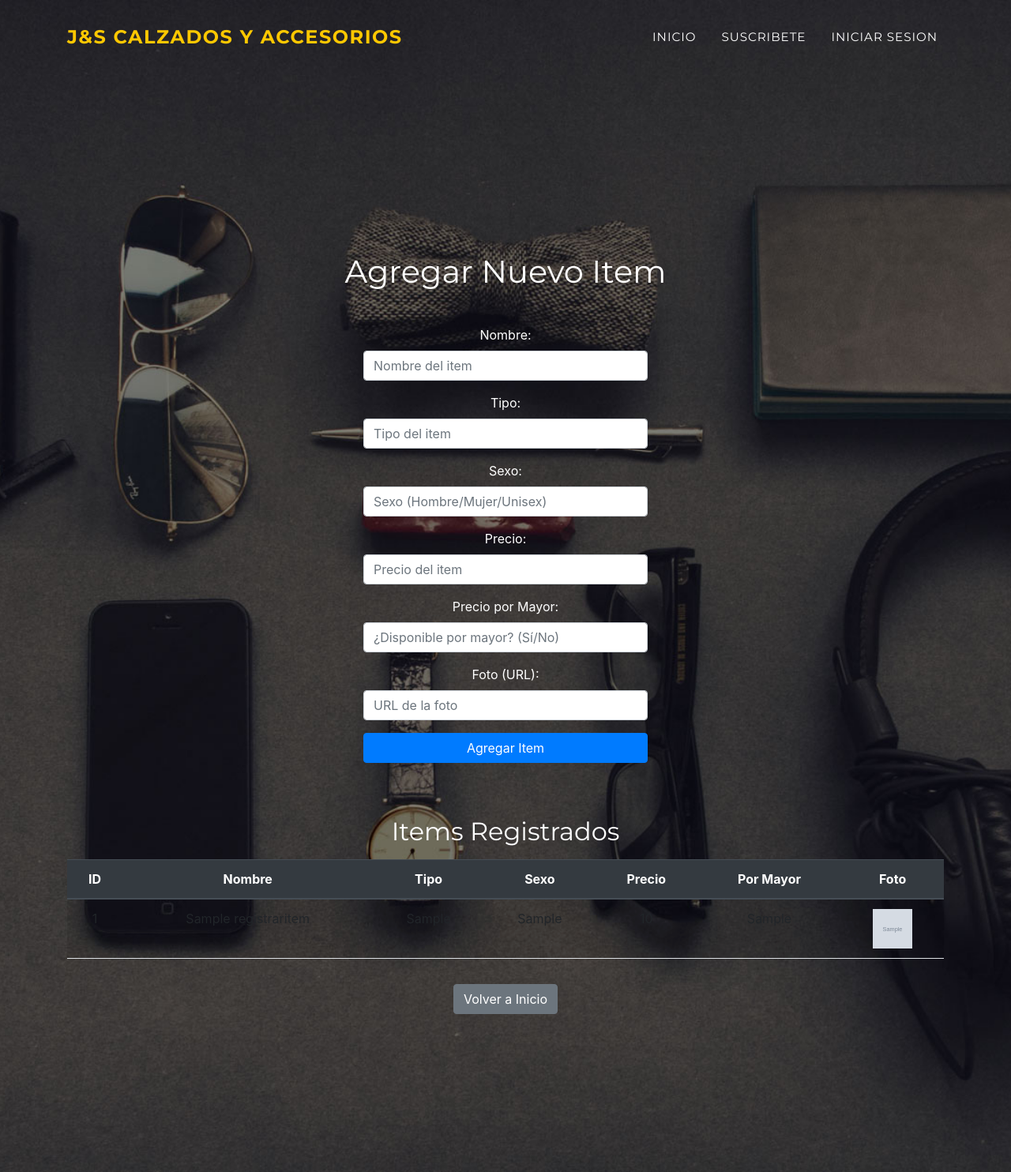
After one commit to GIANCARLO2601/paginaZapateria, a PHP site: page /insertaritems.php in a window 1280 px wide. The commit adds this page. Shown: the whole page at 79% size. Run offline with PHP 8.4, Linux system fonts and the light colour scheme; tables that the repository leaves empty or names only in its code hold one stand-in row (values such as "Sample post"); grey boxes marked "Sample" are stand-in pictures; some libraries are stand-ins or nearby versions.

Commit message:
agregarItems

```diff
--- /dev/null
+++ b/con_db_lista.php
@@ -0,0 +1,3 @@
+<?php
+$conex=mysqli_connect("localhost","root","","registros");
+?>
--- a/index.html
+++ b/index.html
@@ -28,7 +28,7 @@
                 <div class="collapse navbar-collapse" id="navbarResponsive">
                     <ul class="navbar-nav text-uppercase ms-auto py-4 py-lg-0">
                         <li class="nav-item"><a class="nav-link" href="#services">Servicios</a></li>
-                        <li class="nav-item"><a class="nav-link" href="#portfolio">Moda1</a></li>
+                        <li class="nav-item"><a class="nav-link" href="#portfolio">Moda</a></li>
                         <li class="nav-item"><a class="nav-link" href="#team">Team</a></li>
                         <li class="nav-item"><a class="nav-link" href="#contact">Contact</a></li>
                         <li class="nav-item"><a class="nav-link" href="./login.php">SUSCRIBETE</a></li>
--- a/iniciarSesion.php
+++ b/iniciarSesion.php
@@ -14,7 +14,9 @@ if (isset($_POST['iniciarsesion'])) {  // Verifica si se ha enviado el formulari
 
         if ($resultado) {  // Verifica si la consulta se ejecutó correctamente
             if (mysqli_num_rows($resultado) > 0) {  // Si hay coincidencias
-                $mensaje = '<h3 class="ok">¡Inicio de sesión exitoso!</h3>';
+                // Redirige a insertaritems.php si el inicio es exitoso
+                header("Location: ./insertaritems.php");
+                exit();  // Asegúrate de terminar la ejecución del script
             } else {  // Si no hay coincidencias
                 $mensaje = '<h3 class="bad">¡Email o contraseña incorrectos!</h3>';
             }
--- /dev/null
+++ b/insertaritems.php
@@ -0,0 +1,142 @@
+<?php
+include("con_db.php");  // Incluye la conexión a la base de datos
+
+$mensaje = "";  // Inicializa el mensaje vacío
+
+if (isset($_POST['agregarItem'])) {  // Verifica si se ha enviado el formulario
+    // Obtén los datos ingresados en el formulario
+    $nombre = mysqli_real_escape_string($conex, trim($_POST['nombre']));
+    $tipo = mysqli_real_escape_string($conex, trim($_POST['tipo']));
+    $sexo = mysqli_real_escape_string($conex, trim($_POST['sexo']));
+    $precio = mysqli_real_escape_string($conex, trim($_POST['precio']));
+    $pormayor = mysqli_real_escape_string($conex, trim($_POST['pormayor']));
+    $foto = mysqli_real_escape_string($conex, trim($_POST['foto']));  // URL de la foto
+
+    // Verifica que los campos no estén vacíos
+    if (!empty($nombre) && !empty($tipo) && !empty($sexo) && !empty($precio) && !empty($pormayor) && !empty($foto)) {
+        // Consulta SQL para insertar el nuevo item
+        $consulta = "INSERT INTO registraritems (nombre, tipo, sexo, precio, pormayor, foto)
+                     VALUES ('$nombre', '$tipo', '$sexo', '$precio', '$pormayor', '$foto')";
+        $resultado = mysqli_query($conex, $consulta);  // Ejecuta la consulta
+
+        if ($resultado) {  // Verifica si la inserción fue exitosa
+            $mensaje = '<h3 class="ok">¡Item agregado correctamente!</h3>';
+        } else {
+            $mensaje = '<h3 class="bad">¡Error al agregar el item!</h3>';
+        }
+    } else {
+        $mensaje = '<h3 class="bad">¡Por favor, completa todos los campos!</h3>';
+    }
+}
+
+// Consulta para mostrar los items registrados
+$items_result = mysqli_query($conex, "SELECT * FROM registraritems");
+?>
+
+<!DOCTYPE html>
+<html lang="en">
+<head>
+    <meta charset="utf-8" />
+    <meta name="viewport" content="width=device-width, initial-scale=1, shrink-to-fit=no" />
+    <title>J&S Calzados y Accesorios</title>
+    <link rel="icon" type="image/x-icon" href="assets/favicon.ico" />
+    <script src="https://use.fontawesome.com/releases/v6.3.0/js/all.js" crossorigin="anonymous"></script>
+    <link href="https://fonts.googleapis.com/css?family=Montserrat:400,700" rel="stylesheet" type="text/css" />
+    <link href="https://fonts.googleapis.com/css?family=Roboto+Slab:400,100,300,700" rel="stylesheet" type="text/css" />
+    <link href="css/styles.css" rel="stylesheet" />
+    <link rel="stylesheet" href="https://stackpath.bootstrapcdn.com/bootstrap/4.3.1/css/bootstrap.min.css">
+</head>
+<body id="page-top">
+    <nav class="navbar navbar-expand-lg navbar-dark fixed-top" id="mainNav">
+        <div class="container">
+            <a class="navbar-brand" href="#page-top">J&S Calzados y Accesorios</a>
+            <button class="navbar-toggler" type="button" data-bs-toggle="collapse" data-bs-target="#navbarResponsive" aria-controls="navbarResponsive" aria-expanded="false" aria-label="Toggle navigation">
+                Menu <i class="fas fa-bars ms-1"></i>
+            </button>
+            <div class="collapse navbar-collapse" id="navbarResponsive">
+                <ul class="navbar-nav text-uppercase ms-auto py-4 py-lg-0">
+                    <li class="nav-item"><a class="nav-link" href="./index.html">Inicio</a></li>
+                    <li class="nav-item"><a class="nav-link" href="./login.php">SUSCRIBETE</a></li>
+                    <li class="nav-item"><a class="nav-link" href="#contact">INICIAR SESION</a></li>
+                </ul>
+            </div>
+        </div>
+    </nav>
+
+    <header class="masthead">
+        <div class="container mt-5">
+            <h1 class="text-center">Agregar Nuevo Item</h1>
+
+            <!-- Mostrar mensaje -->
+            <?php if (!empty($mensaje)) echo $mensaje; ?>
+
+            <!-- Formulario para agregar item -->
+            <form method="post" class="mt-4">
+                <div class="form-group">
+                    <label for="nombre">Nombre:</label>
+                    <input type="text" name="nombre" class="form-control" placeholder="Nombre del item" required>
+                </div>
+
+                <div class="form-group">
+                    <label for="tipo">Tipo:</label>
+                    <input type="text" name="tipo" class="form-control" placeholder="Tipo del item" required>
+                </div>
+
+                <div class="form-group">
+                    <label for="sexo">Sexo:</label>
+                    <input type="text" name="sexo" class="form-control" placeholder="Sexo (Hombre/Mujer/Unisex)" required>
+                </div>
+
+                <div class="form-group">
+                    <label for="precio">Precio:</label>
+                    <input type="number" step="0.01" name="precio" class="form-control" placeholder="Precio del item" required>
+                </div>
+
+                <div class="form-group">
+                    <label for="pormayor">Precio por Mayor:</label>
+                    <input type="text" name="pormayor" class="form-control" placeholder="¿Disponible por mayor? (Sí/No)" required>
+                </div>
+
+                <div class="form-group">
+                    <label for="foto">Foto (URL):</label>
+                    <input type="text" name="foto" class="form-control" placeholder="URL de la foto" required>
+                </div>
+
+                <button type="submit" name="agregarItem" class="btn btn-primary btn-block">Agregar Item</button>
+            </form>
+
+            <h2 class="mt-5">Items Registrados</h2>
+
+            <!-- Tabla de Items Registrados -->
+            <table class="table table-striped mt-3" style="color:cornflowerblue">
+                <thead class="thead-dark" >
+                    <tr>
+                        <th>ID</th>
+                        <th>Nombre</th>
+                        <th>Tipo</th>
+                        <th>Sexo</th>
+                        <th>Precio</th>
+                        <th>Por Mayor</th>
+                        <th>Foto</th>
+                    </tr>
+                </thead>
+                <tbody>
+                    <?php while ($item = mysqli_fetch_assoc($items_result)): ?>
+                        <tr style="color:cornflowerblue">
+                            <td><?php echo $item['id']; ?></td>
+                            <td><?php echo $item['nombre']; ?></td>
+                            <td><?php echo $item['tipo']; ?></td>
+                            <td><?php echo $item['sexo']; ?></td>
+                            <td><?php echo $item['precio']; ?></td>
+                            <td><?php echo $item['pormayor']; ?></td>
+                            <td><img src="<?php echo $item['foto']; ?>" alt="Foto" style="width: 50px; height: 50px;"></td>
+                        </tr>
+                    <?php endwhile; ?>
+                </tbody>
+            </table>
+
+            <a href="index.html" class="btn btn-secondary mt-3">Volver a Inicio</a>
+        </div>
+    </header>
+</body>
+</html>
```
